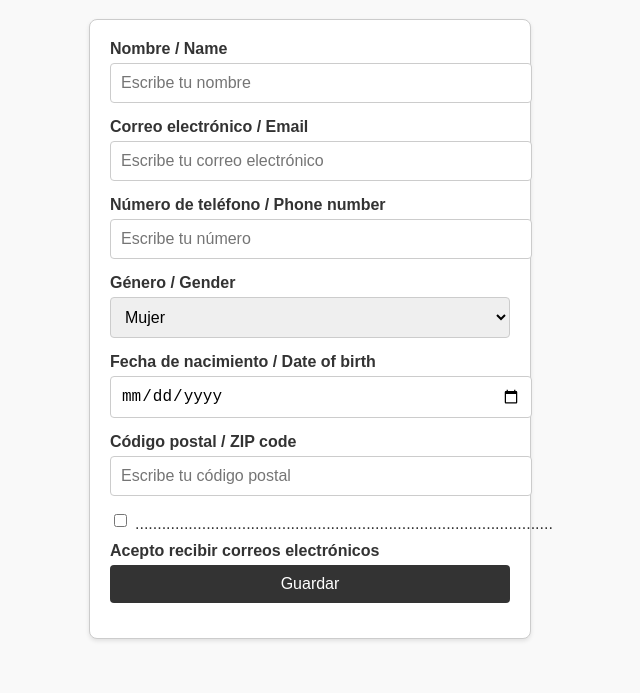
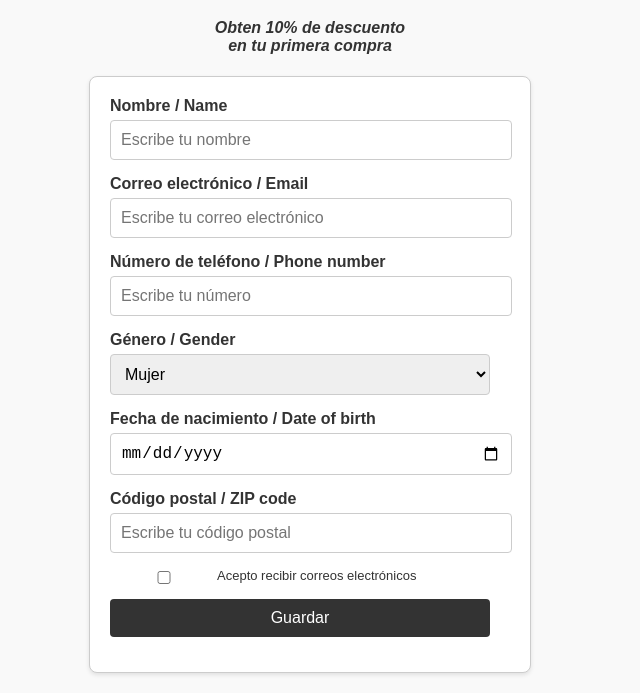
Before and after one commit to JaimeIbiza/RegistroCliente, a plain HTML site: page index.html in a window 1280 px wide. Shown: the part 165-858 px from the top of the page, without its empty margins (330-970 px from the left). Before the commit the page ends 824 px from the top, so only its background shows below. Drawn offline with Linux system fonts and the light colour scheme.

Commit message:
Update index.html
Actualización

```diff
--- a/index.html
+++ b/index.html
@@ -3,7 +3,7 @@
 <head>
   <meta charset="UTF-8">
   <meta name="viewport" content="width=device-width, initial-scale=1.0">
-  <title>Jaime Ibiza - Formulario</title>
+  <title>Jaime Ibiza - Descuentos</title>
   <style>
     body {
       font-family: Arial, sans-serif;
@@ -34,7 +34,7 @@
     }
 
     input, select, button {
-      width: 100%;
+      width: 95%;
       padding: 10px;
       margin-bottom: 15px;
       border: 1px solid #ccc;
@@ -55,11 +55,10 @@
 
     .checkbox {
       display: flex;
-      align-items: center;
+      align-items: left;
     }
 
     .checkbox label {
-      margin-left: 5px;
       font-weight: normal;
     }
   </style>
@@ -68,10 +67,11 @@
 	<div style="text-align: center;">
 		<img src="JaimeIbiza.jpeg" alt="Jaime Ibiza" width="100" height="80" border="0">
 		<h1>Jaime Ibiza</h1>
+  <h4><i>Obten 10% de descuento<br>en tu primera compra</i></h4>
 	</div>
   <form id="userForm">
     <label for="name">Nombre / Name</label>
-    <input type="text" id="name" placeholder="Escribe tu nombre" required>
+    <input type="text" id="name" placeholder="Escribe tu nombre" size="5" required>
 
     <label for="email">Correo electrónico / Email</label>
     <input type="email" id="email" placeholder="Escribe tu correo electrónico" required>
@@ -92,11 +92,10 @@
     <label for="zipcode">Código postal / ZIP code</label>
     <input type="number" id="zipcode" placeholder="Escribe tu código postal" required>
 
-    <div class="checkbox" align="left">
-      <input type="checkbox" id="acceptEmails">
-      <label for="space">..............................................................................................</label>
+    <div class="checkbox">
+      <input type="checkbox" id="acceptEmails" style="width:100px; margin:1;">
+      <label for="acceptEmails" style="font-size:13px; ">Acepto recibir correos electrónicos</label>
     </div>
-      <label for="acceptEmails">Acepto recibir correos electrónicos</label>
 
     <button type="submit">Guardar</button>
   </form>
```
